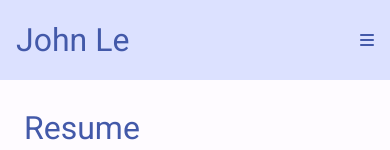
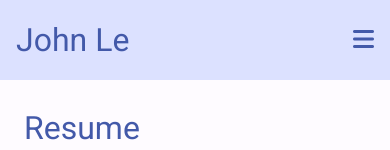
Before and after one commit to johnle192/my-portfolio-site, a React (Vite) app: page /resume in a window 390 px wide. Shown: the top 150 px of the page. Built offline with nearby package versions, Linux system fonts and the light colour scheme.

Commit message:
feat: fixup mobile

```diff
--- a/src/App.tsx
+++ b/src/App.tsx
@@ -2,19 +2,13 @@ import About from 'components/About';
 import Resume from 'components/Resume';
 import { BrowserRouter, Route, Routes } from 'react-router-dom';
 import Nav from './components/Nav';
-import { useState } from 'react';
 
 export default function App() {
-  const [isMenuOpen, setIsMenuOpen] = useState<boolean>(false);
-  const toggleMenu = () => {
-    setIsMenuOpen(!isMenuOpen);
-  };
   return (
     <BrowserRouter>
       <div className="App primary-text flex md:flex-row flex-col overflow-auto">
-        <Nav isMenuOpen={isMenuOpen} toggleMenu={toggleMenu} />
-        {/*<main className={`App-main ${isMenuOpen ? 'mt-24' : 'mt-0'}`}>*/}
-        <main className={`App-main`}>
+        <Nav />
+        <main className="App-main">
           <Routes>
             <Route path="/" element={<About />} />
             <Route path="/resume" element={<Resume />} />
--- a/src/components/Contact.tsx
+++ b/src/components/Contact.tsx
@@ -7,7 +7,7 @@ export default function Contact() {
     <div className="contact-container">
       <div className="contact-icons flex justify-around">
         {icons.map((icon: IconLinkProps) => (
-          <IconLink {...icon} />
+          <IconLink key={icon.link} {...icon} />
         ))}
       </div>
     </div>
--- a/src/components/Nav.tsx
+++ b/src/components/Nav.tsx
@@ -2,13 +2,9 @@ import React, { FC, useEffect, useState } from 'react';
 import { NavLink, useLocation } from 'react-router-dom';
 import Contact from './Contact';
 
-interface NavProps {
-  isMenuOpen: boolean;
-  toggleMenu: () => void;
-}
-
-const Nav: FC<NavProps> = ({ isMenuOpen, toggleMenu }) => {
+const Nav: FC = () => {
   const [activeNavItem, setActiveNavItem] = useState<string>('about');
+  const [isMenuOpen, setIsMenuOpen] = useState<boolean>(false);
   const location = useLocation();
   const lastModified = new Date(document.lastModified).toLocaleString('en-US', {
     day: 'numeric',
@@ -27,7 +23,7 @@ const Nav: FC<NavProps> = ({ isMenuOpen, toggleMenu }) => {
 
   const setNavItemAndClose = (menuItem: string): void => {
     setActiveNavItem(menuItem);
-    toggleMenu();
+    setIsMenuOpen(false);
   };
 
   return (
@@ -84,12 +80,20 @@ const Nav: FC<NavProps> = ({ isMenuOpen, toggleMenu }) => {
               </NavLink>
             </h1>
           </div>
-          <div role="button" className="mobile-menu-icon" onClick={toggleMenu}>
-            <i className="fa-solid fa-bars p-4" />
-          </div>
+          <button
+            type="button"
+            className="mobile-menu-icon p-4 text-2xl"
+            aria-label="Menu"
+            aria-expanded={isMenuOpen}
+            aria-controls="mobile-menu"
+            onClick={() => setIsMenuOpen((prevState) => !prevState)}
+          >
+            <i className="fa-solid fa-bars" />
+          </button>
         </div>
 
         <div
+          id="mobile-menu"
           className={`mobile-menu flex flex-col items-center justify-center primary-container overflow-hidden ${
             isMenuOpen ? 'max-h-screen' : 'max-h-0'
           }`}
--- a/src/components/Resume.tsx
+++ b/src/components/Resume.tsx
@@ -45,13 +45,13 @@ export default function Resume() {
       <div className="py-2">
         {resumeSection === 'experience' &&
           resumeItems.experience.map((resumeItem: ResumeItemProps) => (
-            <ResumeItem {...resumeItem} />
+            <ResumeItem key={resumeItem.id} {...resumeItem} />
           ))}
 
         {resumeSection === 'skills' && (
           <div className="">
             {resumeItems.skills.map(({ focus, skills }) => (
-              <div className={`resume-skills-${focus} py-2`}>
+              <div key={focus} className={`resume-skills-${focus} py-2`}>
                 <div className={`resume-skills-${focus}-name headline-small`}>
                   {focus}
                 </div>
--- a/src/index.css
+++ b/src/index.css
@@ -40,7 +40,3 @@ code {
 .mobile-menu {
   transition: max-height 0.5s ease-out;
 }
-
-/*.App-main {*/
-/*  transition: margin-top 0.5s ease-out;*/
-/*}*/
```
